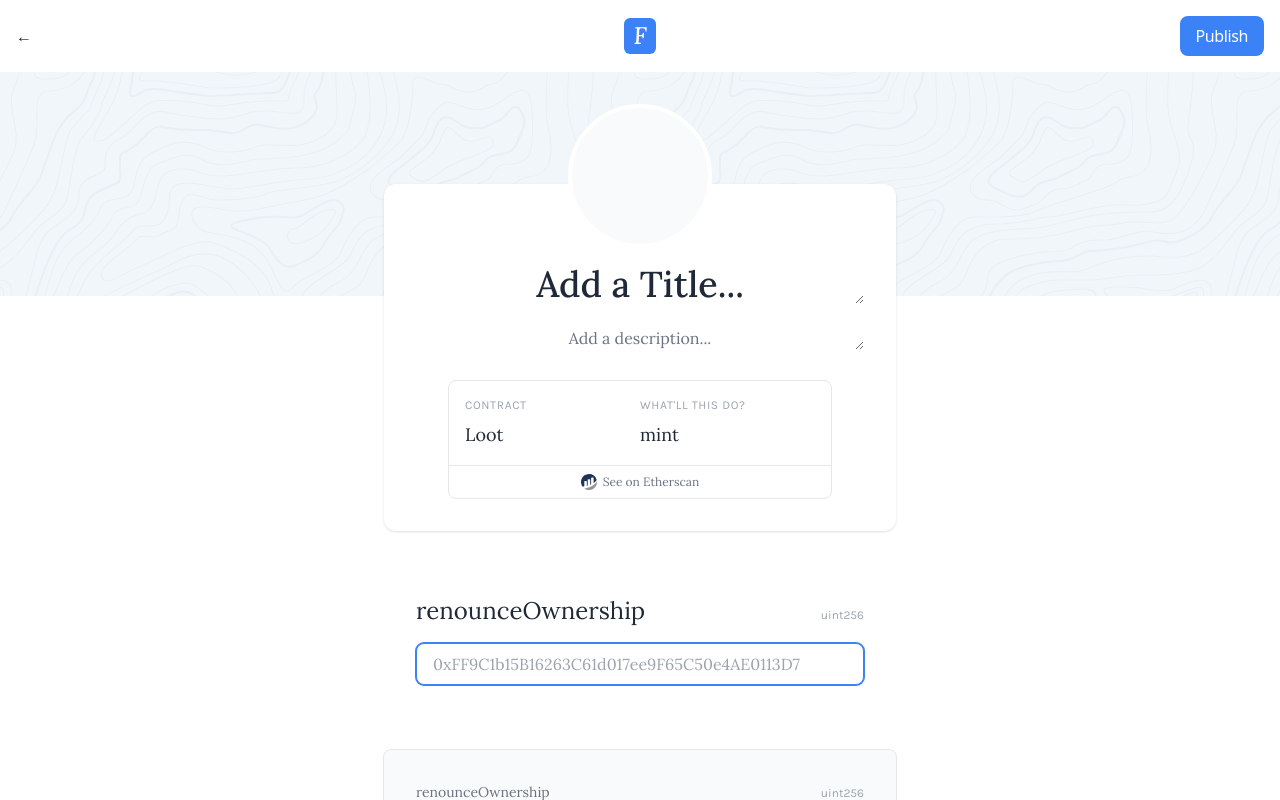
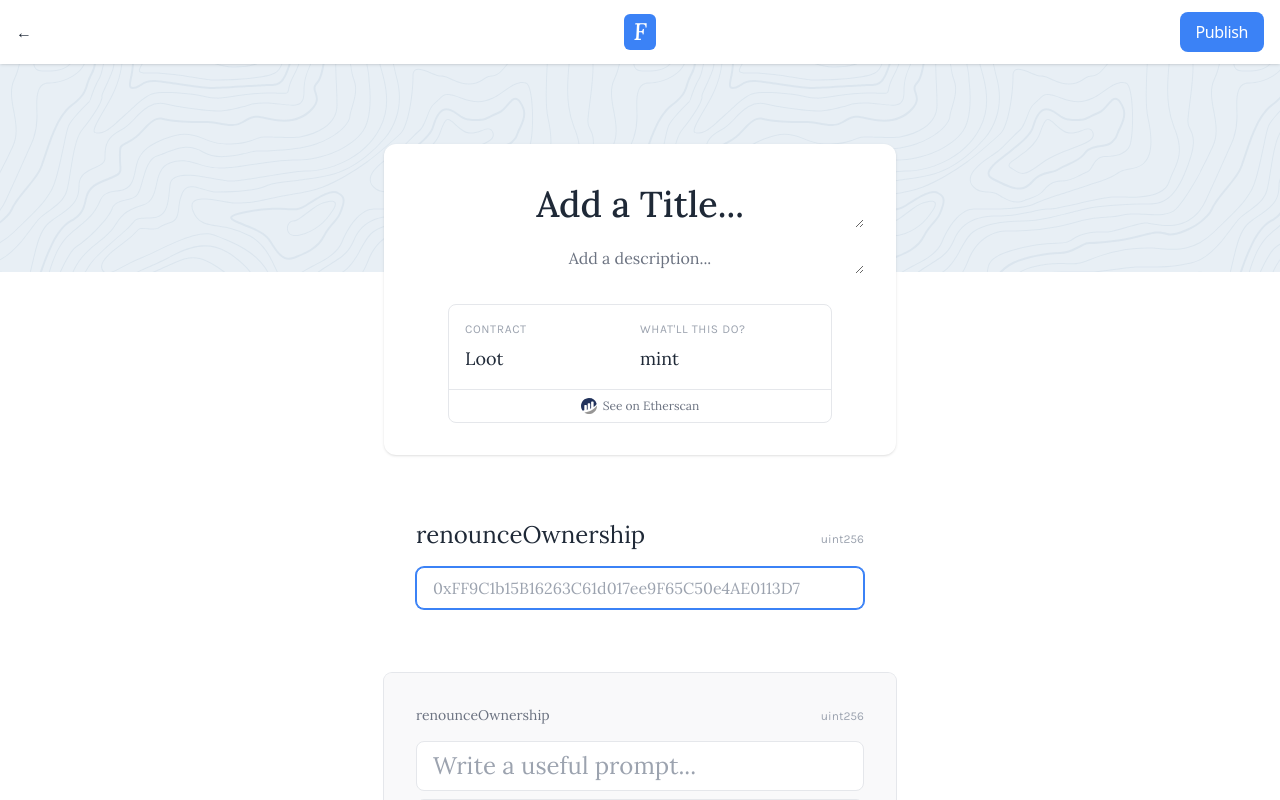
Before and after one commit to maxgeor/smart-contract-form-builder, a Next.js app: page /edit in a window 1280 px wide. Shown: the top 800 px of the page. Built offline with nearby package versions, Linux system fonts and the light colour scheme; what web3 would draw is missing.

Commit message:
Simplified input fields for form title and description

```diff
--- a/pages/edit.js
+++ b/pages/edit.js
@@ -15,7 +15,7 @@ export default function New() {
   const [isLoading, setIsLoading] = useState(false);
   const [checkedMethod, setCheckedMethod] = useState('');
   const [errors, setErrors] = useState({});
-  const [hasImage, setHasImage] = useState(true);
+  const [hasImage, setHasImage] = useState(false);
 
   const [focusedField, setFocusedField] = useState('');
 
@@ -87,20 +87,21 @@ export default function New() {
         <meta name="description" content="Generated by create next app" />
         <link rel="icon" href="/favicon.ico" />
       </Head>
-      <header className='relative flex items-center justify-between p-4'>
-        <span>←</span>
-        <div className='absolute left-1/2 transform -translate-x-1/2 cursor-pointer flex justify-center items-center h-9 w-8 p-1 rounded-md bg-blue-500'>
-          <div className='text-white italic font-lora font-medium text-2xl'>F</div>
+      <header className='sticky top-0 bg-white z-10 shadow'>
+        <div className='relative flex items-center justify-between p-4 py-3'>
+          <span>←</span>
+          <div className='absolute left-1/2 transform -translate-x-1/2 cursor-pointer flex justify-center items-center h-9 w-8 p-1 rounded-md bg-blue-500'>
+            <div className='text-white italic font-lora font-medium text-2xl'>F</div>
+          </div>
+          <button className="cursor-default h-min tracking-tight bg-blue-500 transition duration-200 hover:bg-blue-600 focus:ring-2 focus:ring-blue-500 hover:text-blue-50 py-2 px-4 rounded-lg font-medium text-white">Publish</button>
         </div>
-        <button className="cursor-default h-min tracking-tight bg-blue-500 transition duration-200 hover:bg-blue-600 focus:ring-2 focus:ring-blue-500 hover:text-blue-50 py-2 px-4 rounded-lg font-medium text-white">Publish</button>
       </header>
       <main className='font-lora flex flex-col items-center mx-auto mb-64'>
-        <div className={`background-pattern w-full ${hasImage ? 'h-56' : 'h-48'}`}></div>
-        <section className={`${hasImage ? '-mt-28' : '-mt-32 pt-10'} mb-8 bg-white p-8 sm:rounded-xl shadow max-w-lg mx-auto w-full`}>
+        <div className={`background-pattern w-full ${hasImage ? 'h-64' : 'h-52'}`}></div>
+        <section className={`-mt-32  mb-8 bg-white p-8 pt-10 sm:rounded-xl shadow max-w-lg mx-auto w-full`}>
           <div className={`${hasImage ? 'block' : 'hidden'} mb-4 -mt-28 border-4 border-white rounded-full w-36 h-36 bg-gray-50 mx-auto`}></div>
-          {/* <p contentEditable className={`mb-6 w-full placeholder:text-gray-800 focus:placeholder:text-gray-400 hover:border focus:border hover:border-gray-300 rounded-lg font-lora text-4xl font-medium text-center   transition duration-200 focus:outline-none focus:ring-1  focus:ring-blue-500 focus:border-blue-500`}>Revoke Access to your Loot Bag</p> */}
-          <textarea rows='1' autoFocus onFocus={e => e.target.select()} type="text" placeholder="Add a Title..." className={`mb-4 w-full placeholder:text-gray-800 focus:placeholder:text-gray-400 hover:ring-1 hover:ring-gray-300 focus:ring-2 rounded-lg font-lora text-4xl font-medium text-center   transition duration-200 focus:outline-none  focus:ring-blue-500 focus:border-blue-500`} />
-          <textarea rows="1" onFocus={e => e.target.select()} placeholder="Add a description..." className='w-full text-gray-500 placeholder:text-gray-500 focus:placeholder:text-gray-400 hover:ring-1 hover:ring-gray-300 focus:ring-2 rounded-md font-lora text-center mb-6 transition duration-200 focus:outline-none focus:ring-blue-500 focus:border-blue-500'/>
+          <textarea rows='1' autoFocus onFocus={e => e.target.select()} type="text" placeholder="Add a Title..." className={`mb-[11px] focus:mb-[10px] pb-1 border-b focus:border-b-2 border-transparent hover:border-gray-300 focus:border-blue-500 w-full placeholder:text-gray-800 focus:placeholder:text-gray-400  font-lora text-4xl font-medium text-center transition duration-200 focus:outline-none`} />
+          <textarea rows="1" onFocus={e => e.target.select()} placeholder="Add a description..." className='mb-[23px] focus:mb-[22px] pb-1 border-b focus:border-b-2 border-transparent hover:border-gray-300 focus:border-blue-500 w-full text-gray-500 placeholder:text-gray-500 focus:placeholder:text-gray-400 font-lora text-center transition duration-200 focus:outline-none'/>
           <div className='flex flex-col border rounded-lg sm:mx-8'>
             <div className='flex p-4'>
               <div className='flex-1 mr-4'>
@@ -121,19 +122,31 @@ export default function New() {
           </div>
         </section>
         <div className='space-y-8'>
-          <div ref={field1} id={field1} className='w-full'>
-            <div className='p-8 w-full max-w-lg mx-auto rounded-lg hover:ring-1 hover:ring-gray-200 transition duration-200'>
+          <div ref={field1} id={field1} className='w-full group'>
+            <div className='p-8 w-full max-w-lg mx-auto rounded-lg hover:ring-1 group-hover:bg-gray-100/50 hover:ring-gray-200 transition duration-200'>
               <div className=''>
                 <div className='flex items-baseline justify-between'>
-                  <h2 name="title" className='text-2xl mb-4 mr-4'>renounceOwnership</h2>
+                  <h2 name="title" className='text-2xl mb-4 mr-4 group-hover:text-sm transition-text duration-200'>renounceOwnership</h2>
                   <span className='text-xs text-gray-400 font-karla'>uint256</span>
                 </div>
-                <div className='flex'>
+                <input name="title" placeholder="Write a useful prompt..." className='hidden group-hover:block placeholder:text-gray-400 border bg-white focus:ring-1 w-full text-2xl mb-2  rounded-lg p-2 px-4 transition duration-200 hover:text-gray-800 focus:text-gray-800 hover:border-gray-300 focus:outline-none focus:ring-blue-500 focus:border-blue-500'/>
+                <input name="description" placeholder="Write some helper text..." className='hidden group-hover:block placeholder:text-gray-400 font-lora rounded-lg mb-6 p-2 px-4 w-full bg-white focus:ring-1 transition duration-200 hover:text-gray-800 focus:text-gray-800 border hover:border-gray-300 focus:outline-none focus:ring-blue-500 focus:border-blue-500'/>
+                <div className='flex group-hover:hidden'>
                   <label className='relative flex flex-col items-start w-full' htmlFor='address'>
                     <input ref={address}
                           autoFocus
                           placeholder='0xFF9C1b15B16263C61d017ee9F65C50e4AE0113D7'
-                          className={`${contract.name === undefined ? 'rounded-lg' : 'rounded-t-lg text-gray-400'} transition duration-200 hover:text-gray-800 focus:text-gray-800 border ${errors.address && 'border-red-400'} hover:border-gray-300 focus:outline-none focus:ring-1 focus:ring-blue-500 focus:border-blue-500 truncate py-2 px-4 md:pr-8  w-full`}
+                          className={`${contract.name === undefined ? 'rounded-lg' : 'rounded-t-lg text-gray-400'} group-hover:disabled: transition duration-200 hover:text-gray-800 focus:text-gray-800 border ${errors.address && 'border-red-400'} hover:border-gray-300 focus:outline-none focus:ring-1 focus:ring-blue-500 focus:border-blue-500 truncate py-2 px-4 md:pr-8  w-full`}
+                    />
+                  </label>
+                </div>
+                <div className='hidden group-hover:flex'>
+                  <label className='relative flex flex-col items-start w-full' htmlFor='address'>
+                    <input ref={address}
+                          autoFocus
+                          disabled
+                          placeholder='0xFF9C1b15B16263C61d017ee9F65C50e4AE0113D7'
+                          className={`${contract.name === undefined ? 'rounded-lg' : 'rounded-t-lg text-gray-400'} bg-transparent placeholder:text-gray-300 text-gray-300 group-hover:disabled: transition duration-200 hover:text-gray-800 focus:text-gray-800 border border-gray-200/70 hover:border-gray-300 focus:outline-none focus:ring-1 focus:ring-blue-500 focus:border-blue-500 truncate py-2 px-4 md:pr-8  w-full`}
                     />
                   </label>
                 </div>
@@ -146,15 +159,15 @@ export default function New() {
             </div>
           </div>
           {/* <div ref={field2} id={field2} className='w-full border bg-gray-50/70 rounded-lg'> */}
-          <div ref={field2} id={field2} className='w-full border bg-gray-50/90 rounded-lg'>
+          <div ref={field2} id={field2} className='w-full ring-1 ring-gray-200 bg-gray-100/50 rounded-lg'>
             <div className='p-8 w-full max-w-lg mx-auto rounded-lg '>
               <div className=''>
                 <div className='flex justify-between items-baseline mb-4'>
                   <h4 className='text-sm text-gray-500'>renounceOwnership</h4>
                   <span className='text-xs text-gray-400 font-karla'>uint256</span>
                 </div>
-                <input name="title" placeholder="Write a useful prompt..." className='w-full text-2xl mb-2 bg-white border rounded-lg p-2 px-4 transition duration-200 hover:text-gray-800 focus:text-gray-800 hover:border-gray-300 focus:outline-none focus:ring-1 focus:ring-blue-500 focus:border-blue-500'/>
-                <input name="description" placeholder="Write some helper text..." className='font-lora rounded-lg mb-6 p-2 px-4 w-full bg-white border transition duration-200 hover:text-gray-800 focus:text-gray-800 hover:border-gray-300 focus:outline-none focus:ring-1 focus:ring-blue-500 focus:border-blue-500'/>
+                <input name="title" placeholder="Write a useful prompt..." className='placeholder:text-gray-400 border bg-white focus:ring-1 w-full text-2xl mb-2  rounded-lg p-2 px-4 transition duration-200 hover:text-gray-800 focus:text-gray-800 hover:border-gray-300 focus:outline-none focus:ring-blue-500 focus:border-blue-500'/>
+                <input name="description" placeholder="Write some helper text..." className='placeholder:text-gray-400 font-lora rounded-lg mb-6 p-2 px-4 w-full bg-white focus:ring-1 transition duration-200 hover:text-gray-800 focus:text-gray-800 border hover:border-gray-300 focus:outline-none focus:ring-blue-500 focus:border-blue-500'/>
                 <div className='flex'>
                   <label className='relative flex flex-col items-start w-full' htmlFor='address'>
                     <input ref={address}
--- a/pages/new.js
+++ b/pages/new.js
@@ -90,8 +90,8 @@ export default function New() {
               <span className='text-xs'>of</span>
               <span>3</span>
             </div>
-            <h2 className='font-lora  text-2xl mb-4'>First, what contract are you using to make this form?</h2>
-            <p className='font-lora text-gray-500 mb-6'>Pop in a contract&apos;s address from <Link href={'https://etherscan.io/'} target={'_blank'}><span className='underline decoration-1 underline-offset-4 decoration-gray-300 hover:decoration-gray-500 cursor-pointer transition duration-200'>Etherscan</span></Link>.</p>
+            <h2 className='font-lora  text-2xl mb-4'>First, what contract are you making a form for?</h2>
+            <p className='font-lora text-gray-500 mb-6'>Pop in the address of a contract verified on <Link href={'https://etherscan.io/'} target={'_blank'}><span className='underline decoration-1 underline-offset-4 decoration-gray-300 hover:decoration-gray-500 cursor-pointer transition duration-200'>Etherscan</span></Link>.</p>
             <div className='flex'>
               <label className='flex flex-col items-start w-full' htmlFor='address'>
                 <input ref={address}
@@ -129,7 +129,7 @@ export default function New() {
               <p className=' mb-4'>Your form will take this method and...</p>
               <ol className='relative list-decimal list-inside mb-4'>
                 <li className='pl-2'>Turn it&apos;s <span className='font-karla'>inputs</span> into form fields</li>
-                <li className="pl-2 before:content['-']">Call the method when the form submits</li>
+                <li className="pl-2 before:content['-']">Call it when the form submits</li>
               </ol>
               <p className='font-lora text-gray-500 mb-6 text-xs'>You can&apos;t use methods that <i>return data</i>, so you won&apos;t find those ones here.</p>
             </div>
```
Also changed, not shown: styles/global.css, 1 other file (tests, documents, lock files or other folders).
